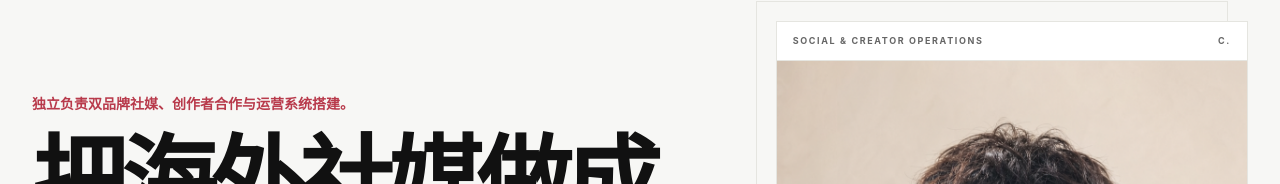
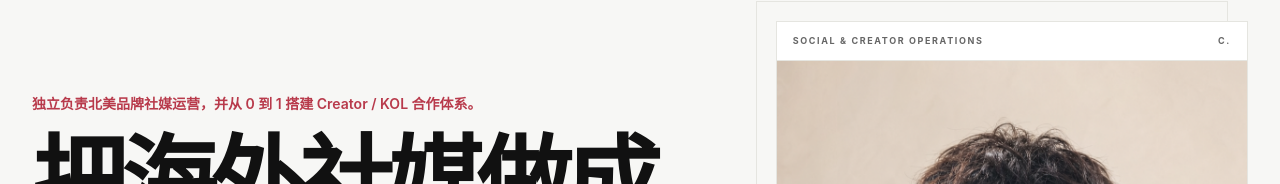
Before and after one commit to chenghongchao/cien-work, a Next.js app: page / in a window 1280 px wide. Shown: the part 196-380 px from the top of the page. Built offline with nearby package versions, Linux system fonts and the light colour scheme; no server answers.

Commit message:
Update portfolio positioning and verified facts

```diff
--- a/src/data/profile.ts
+++ b/src/data/profile.ts
@@ -4,21 +4,21 @@ export const profile = {
   name: "Cien",
   chineseName: "程红超",
   role: {
-    zh: "海外社媒与 KOL 运营负责人",
-    en: "Social Media & Influencer Operations Lead",
+    zh: "海外社媒运营 / Creator & KOL Operations",
+    en: "Social Media & Creator Operations",
   } satisfies LocalizedText,
   positioning: {
-    zh: "独立负责双品牌社媒、创作者合作与运营系统搭建。",
-    en: "Owning multi-brand social, creator partnerships, and operating systems end to end.",
+    zh: "独立负责北美品牌社媒运营，并从 0 到 1 搭建 Creator / KOL 合作体系。",
+    en: "Owning North America-focused social operations and building creator operations from 0 to 1.",
   } satisfies LocalizedText,
   heroDescription: {
-    zh: "从品牌定位、内容策略和 KOL 开发，到商务谈判、交付管理与数据复盘，我把两套北美品牌业务整理成可持续推进、可交接、可扩展的运营系统。",
-    en: "From brand positioning and creator sourcing to negotiation, delivery, and performance review, I build operating systems that can scale beyond one person across two North American brands.",
+    zh: "从多平台内容、北美受众校准和增长测试，到 Creator 筛选、商务判断、寄样、内容审核、上线追踪、数据回收与付款，我把分散的运营动作整理成能够持续运转的业务流程。",
+    en: "From multi-platform content, North America audience repositioning and growth testing to creator evaluation, negotiation, seeding, review, publishing, tracking and payment, I turn fragmented execution into an operating system that can run end to end.",
   } satisfies LocalizedText,
-  company: "FlyAchilles · Pulens",
+  company: "FlyAchilles",
   dataAsOf: {
-    zh: "数据截至 2026.08.26",
-    en: "Data as of Aug 26, 2026",
+    zh: "更新至 2026.09",
+    en: "Updated Sep 2026",
   } satisfies LocalizedText,
   email: "chenghongchao72@gmail.com",
   location: "",
@@ -29,45 +29,45 @@ export const profile = {
   },
   socials: [] as Array<{ label: string; href: string }>,
   focus: [
-    "Multi-brand Operations",
-    "Creator Partnerships",
+    "North America Social",
+    "Creator Operations",
     "Content Strategy",
-    "Performance Analysis",
-    "Scalable Workflows",
+    "Audience Repositioning",
+    "Project Ownership",
   ],
   about: {
     zh: [
-      "我独立搭建并运营 FlyAchilles 与 Pulens 两个北美照明品牌的社媒和创作者合作体系。两个品牌面向不同受众、使用不同内容语言，也需要独立的选题、素材标准、平台策略与复盘方式。",
-      "在创作者业务中，我从零建立了 6,000+ 自主开发的 KOL 数据库，累计联系 2,500+ 位创作者，并推进 35 个合作进入确认与发货阶段。我的工作覆盖筛选、外联、数据判断、谈判、合同、Brief、交付与上线复盘。",
-      "目前这些链路主要由我独立执行，但系统不是为“一个人一直做”而设计。我会把判断标准、状态、文件和复盘结构沉淀下来，使工作能够被交接、协作，并具备后续带团队扩展的基础。",
+      "我负责品牌 TikTok、Instagram、Facebook、YouTube 与 Pinterest 的海外社媒运营。接手时账号长期缺乏系统管理、更新不稳定，自然推荐较弱，且核心受众从全球多地跑偏。通过重建内容定位、住宅场景、文案标签与持续 AB Test，除长期广告投放的 YouTube 外，其余核心平台北美受众校准至 80%+，TikTok 达 90%+。",
+      "Creator / KOL 是我从 0 搭建的业务链路：累计开发 8,000+ Creator、处理 3,000+ 回复，推动 37 位 Creator 进入正式合作并完成寄样；已回收 24 份内容、8 个项目正式上线。工作覆盖搜索、Audience 与数据审核、商业判断、谈判、选品、物流、Brief、Draft Review、Tracking、上线、数据回收与付款。",
+      "海外社媒岗位由我单人负责，因此我不仅执行内容，也需要制定筛选与审核标准、搭建 SOP、判断优先级，并协调老板、采购/仓储、客服、网站、设计、财务和 Creator 处理异常，把项目从开发持续推进到上线和结算。",
     ],
     en: [
-      "I independently build and operate the social and creator-partnership systems for FlyAchilles and Pulens, two North American lighting brands with different audiences, content languages, asset standards, channel strategies, and review criteria.",
-      "For creator operations, I built a self-sourced database of 6,000+ creators, managed outreach to 2,500+, and moved 35 collaborations into confirmation and fulfillment. My scope covers evaluation, outreach, negotiation, agreements, briefs, delivery, publishing, and review.",
-      "The work is currently execution-led by me, but the system is designed to outgrow a single operator. I document decision rules, statuses, files, and review structures so the workflow can be handed over, shared, and scaled by a team.",
+      "I manage the brand's TikTok, Instagram, Facebook, YouTube, and Pinterest operations. I inherited accounts with inconsistent publishing, weak organic distribution, and audience geography drifting far beyond the target market. By rebuilding content positioning, residential context, copy, hashtags, and an ongoing A/B testing loop, I repositioned the core organic channels to 80%+ North America audience share, with TikTok above 90%.",
+      "I built the Creator / KOL operation from zero: 8,000+ creators sourced, 3,000+ replies handled, and 37 creators moved into confirmed partnerships and product seeding. So far, 24 pieces of creator content have been returned and 8 projects have gone live. My scope spans sourcing, audience and data validation, commercial evaluation, negotiation, product selection, logistics, briefs, draft review, tracking, publishing, reporting, and payment.",
+      "As the sole overseas social operator, I do more than execute content. I define screening and review standards, build SOPs, set priorities, and coordinate leadership, procurement/warehouse, customer service, web, design, finance, and creators to move projects from outreach through publishing and settlement.",
     ],
   } satisfies LocalizedList,
   workingPrinciple: {
-    zh: "先建立判断标准，再让执行可复制；既对结果负责，也为团队扩展留下结构。",
-    en: "Build the decision system first, make execution repeatable, and leave a structure a team can scale.",
+    zh: "先把判断标准和流程搭清楚，再让执行可复制；对结果负责，也让项目能够被协作和扩展。",
+    en: "Build clear decision rules and workflows first, then make execution repeatable, accountable, and ready to scale.",
   } satisfies LocalizedText,
 };
 
 export const verifiedFacts = [
   {
-    value: "6K+",
-    label: { zh: "自主开发 KOL 数据库", en: "Self-sourced creator database" },
+    value: "80%+",
+    label: { zh: "核心平台北美受众", en: "North America audience on core channels" },
   },
   {
-    value: "2.5K+",
-    label: { zh: "累计联系创作者", en: "Creators contacted" },
+    value: "90%+",
+    label: { zh: "TikTok 北美受众", en: "TikTok North America audience" },
   },
   {
-    value: "35",
-    label: { zh: "确认并完成发货", en: "Confirmed and fulfilled" },
+    value: "8K+",
+    label: { zh: "Creator 开发", en: "Creators sourced" },
   },
   {
-    value: "2",
-    label: { zh: "独立运营北美品牌", en: "Brands operated end to end" },
+    value: "37",
+    label: { zh: "正式合作 Creator", en: "Confirmed creator partnerships" },
   },
 ] as const;
```
